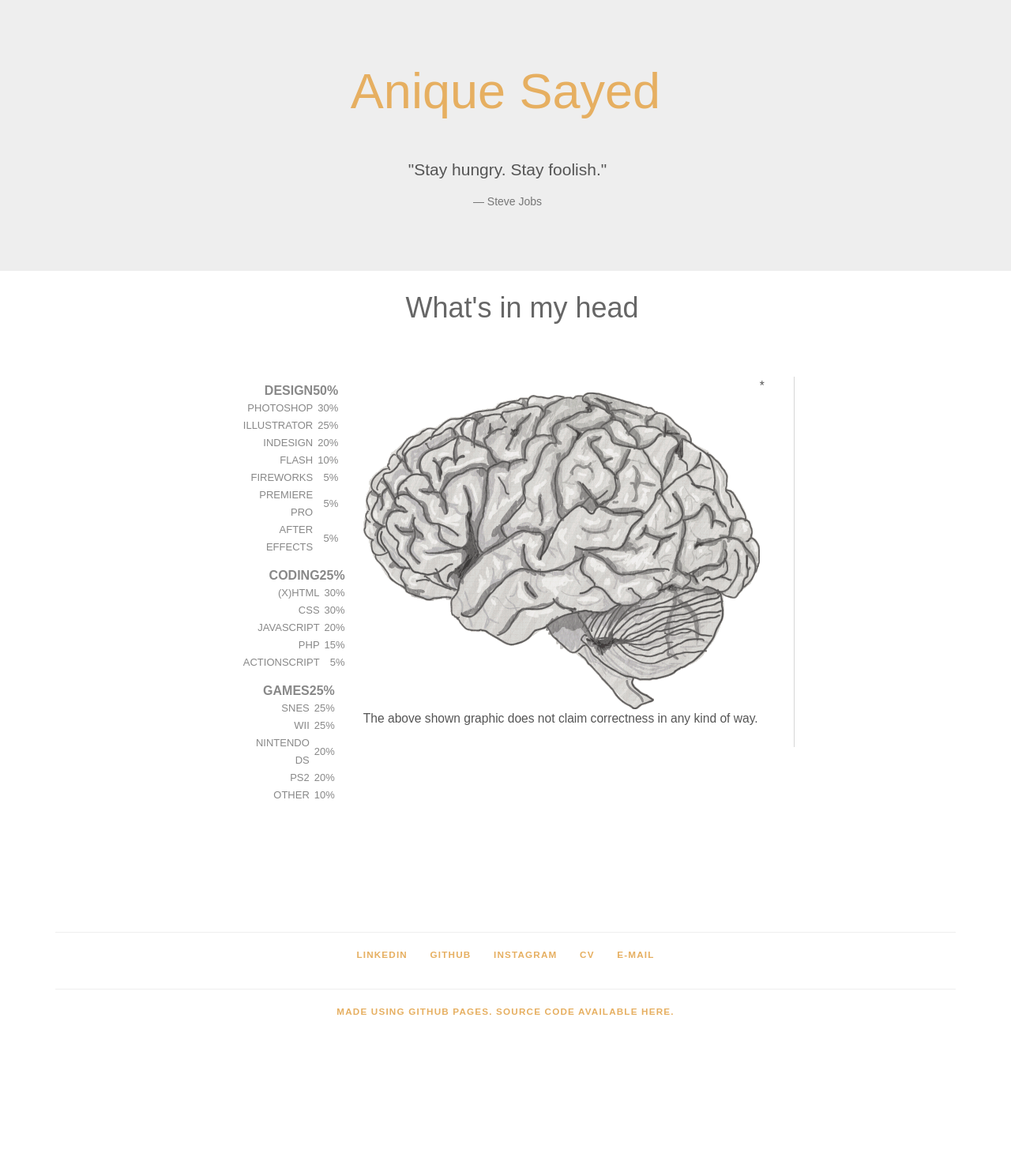
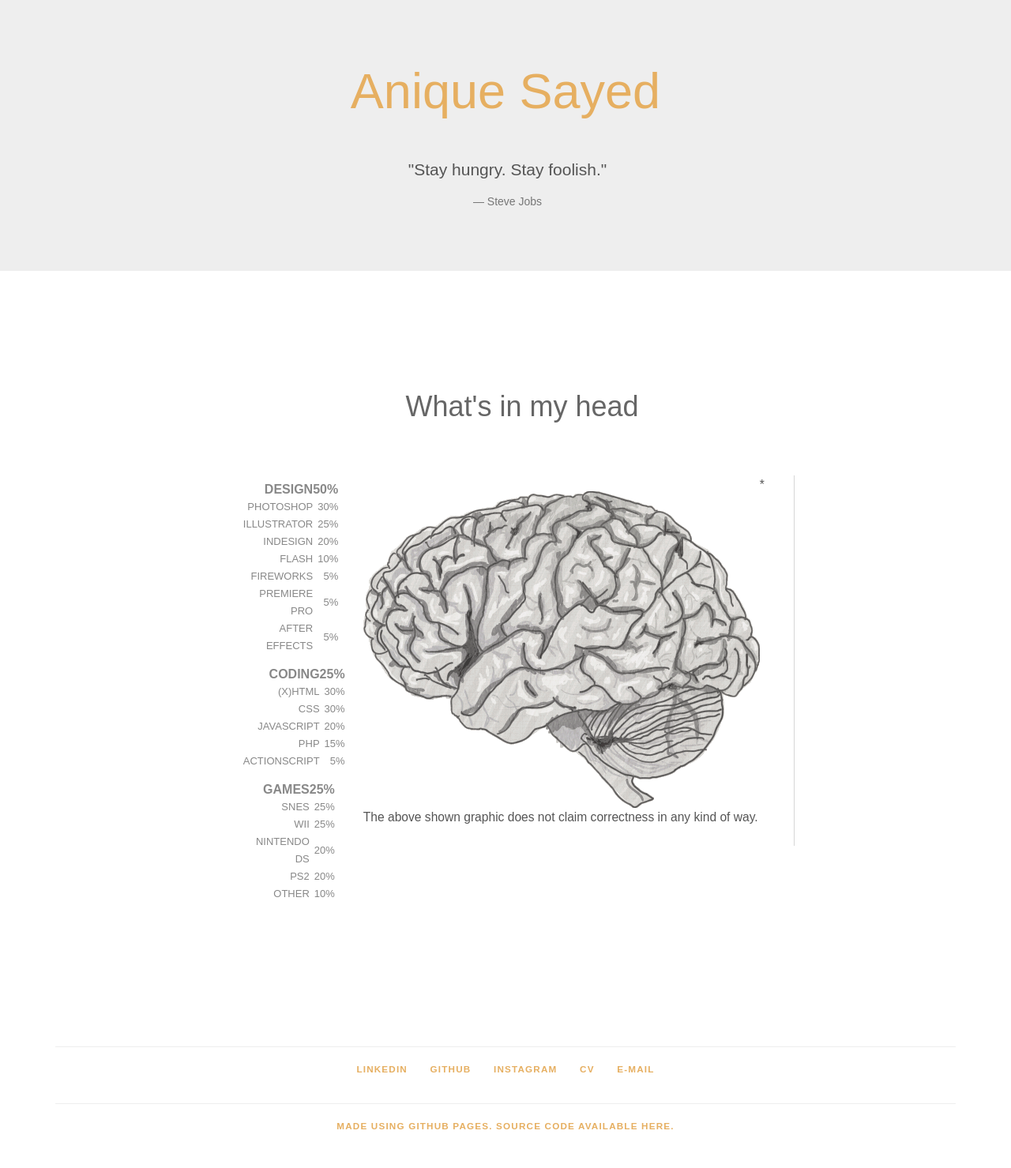
Before and after one commit to aniquesayed/aniquesayed.github.io, a Jekyll site: the page built from languages.html, in a window 1280 px wide. Shown: the whole page at 79% size. Built offline with Jekyll 4.4.1, drawn with Linux system fonts in a browser that asks for light colours; some web fonts are replaced; before the commit the page ends 1334 px from its top, so only the background shows below that.

Commit message:
editing languages page

```diff
--- a/languages.html
+++ b/languages.html
@@ -46,7 +46,7 @@ title: Anique Sayed - Languages
 <div id="wrapper">
 
 
-  <div class="mainabout">
+  <div class="container">
     <div class="leftside" id="gpoy"><div class="hover"></div><div class="normal"></div></div>
 
 
```
